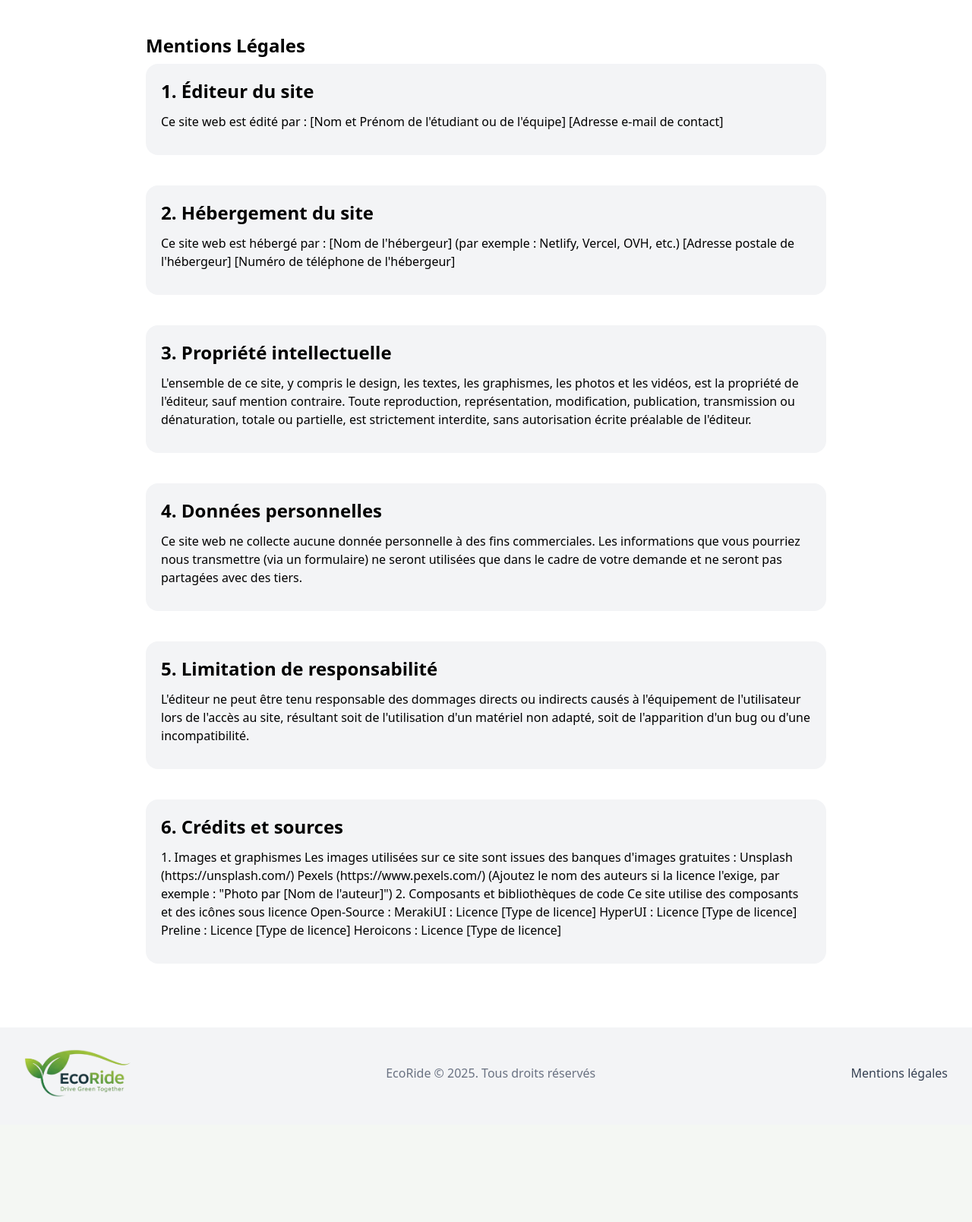
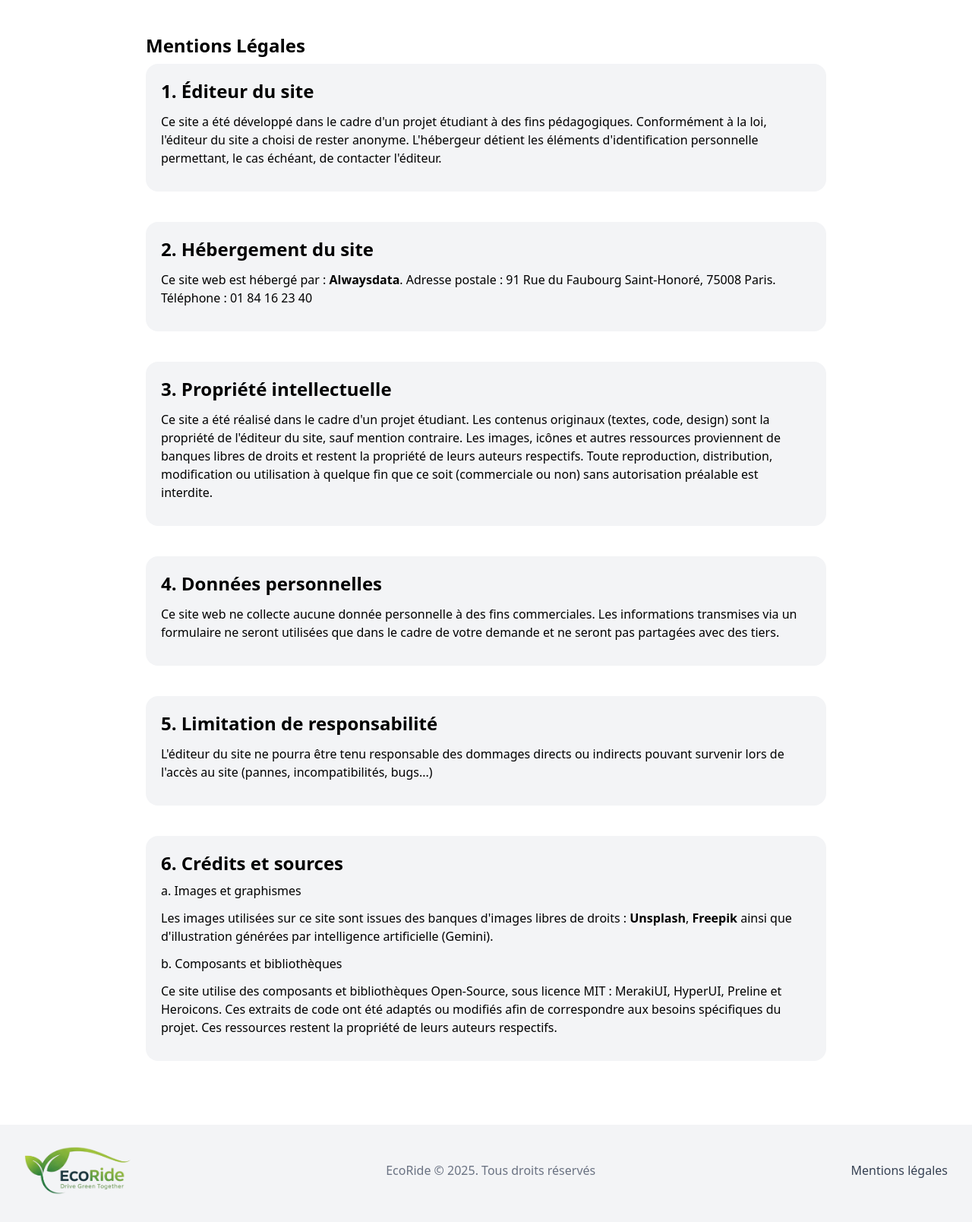
Before and after one commit to Charlotte-Michallet/EcoRide, a PHP site: template EcoRide/admin/Templates/pages/legals.php in a window 1280 px wide; the page is wider, and only the part inside the window is pictured. Shown: the part 60-1668 px from the top of that part at 76% size. Before the commit the page ends 1503 px from the top of that part, so only its background shows below. Run offline with PHP 8.4, Linux system fonts and the light colour scheme; the template is opened without the code that fills it, so the values that code supplies are empty; some libraries are stand-ins or nearby versions.

Commit message:
Fix: Update composer dependencies

```diff
--- a/EcoRide/admin/Templates/pages/legals.php
+++ b/EcoRide/admin/Templates/pages/legals.php
@@ -3,66 +3,48 @@
         <h1 class="font-bold text-2xl mb-2">Mentions Légales</h1>
         <div class="bg-gray-100 p-5 mb-10 rounded-2xl">
             <h2 class="font-bold text-2xl mb-2">1. Éditeur du site</h2>
-            <p class="my-3">Ce site web est édité par :
-
-                [Nom et Prénom de l'étudiant ou de l'équipe]
-                [Adresse e-mail de contact]</p>
+            <p class="my-3"> Ce site a été développé dans le cadre d'un projet étudiant à des fins pédagogiques.
+                Conformément à la
+                loi, l'éditeur du site a choisi de rester anonyme. L'hébergeur détient les éléments d'identification
+                personnelle permettant, le cas échéant, de contacter l'éditeur.</p>
         </div>
 
         <div class="bg-gray-100 p-5 mb-10 rounded-2xl">
             <h2 class="font-bold text-2xl mb-2">2. Hébergement du site</h2>
-            <p class="my-3">Ce site web est hébergé par :
-
-                [Nom de l'hébergeur] (par exemple : Netlify, Vercel, OVH, etc.)
-                [Adresse postale de l'hébergeur]
-                [Numéro de téléphone de l'hébergeur]</p>
+            <p class="my-3">Ce site web est hébergé par : <a href="https://www.alwaysdata.com/fr/" target="_blank"><b>Alwaysdata</b></a>. Adresse postale : 91 Rue du Faubourg Saint-Honoré, 75008 Paris. Téléphone : 01 84 16 23 40</p>
         </div>
 
         <div class="bg-gray-100 p-5 mb-10 rounded-2xl">
             <h2 class="font-bold text-2xl mb-2">3. Propriété intellectuelle</h2>
-            <p class="my-3">L'ensemble de ce site, y compris le design, les textes, les graphismes, les photos et les
-                vidéos, est la propriété de l'éditeur, sauf mention contraire. Toute reproduction, représentation,
-                modification, publication, transmission ou dénaturation, totale ou partielle, est strictement interdite,
-                sans autorisation écrite préalable de l'éditeur.</p>
+            <p class="my-3">Ce site a été réalisé dans le cadre d'un projet étudiant.
+                Les contenus originaux (textes, code, design) sont la propriété de l'éditeur du site, sauf mention
+                contraire. Les images, icônes et autres ressources proviennent de banques libres de droits et restent la propriété
+                de leurs auteurs respectifs. Toute reproduction, distribution, modification ou utilisation à quelque fin que ce soit (commerciale ou non) sans autorisation préalable est interdite.</p>
         </div>
 
         <div class="bg-gray-100 p-5 mb-10 rounded-2xl">
             <h2 class="font-bold text-2xl mb-2">4. Données personnelles</h2>
             <p class="my-3">Ce site web ne collecte aucune donnée personnelle à des fins commerciales. Les informations
-                que vous pourriez nous transmettre (via un formulaire) ne seront utilisées que dans le cadre de votre
-                demande et ne seront pas partagées avec des tiers.</p>
+                transmises via un formulaire ne seront utilisées que dans le cadre de votre demande et ne seront pas partagées avec des tiers.</p>
         </div>
 
         <div class="bg-gray-100 p-5 mb-10 rounded-2xl">
             <h2 class="font-bold text-2xl mb-2">5. Limitation de responsabilité</h2>
-            <p class="my-3">L'éditeur ne peut être tenu responsable des dommages directs ou indirects causés à
-                l'équipement de l'utilisateur lors de l'accès au site, résultant soit de l'utilisation d'un matériel non
-                adapté, soit de l'apparition d'un bug ou d'une incompatibilité.</p>
+            <p class="my-3">L'éditeur du site ne pourra être tenu responsable des dommages directs ou indirects pouvant survenir lors de l'accès au site (pannes, incompatibilités, bugs...)</p>
         </div>
 
         <div class="bg-gray-100 p-5 mb-10 rounded-2xl">
             <h2 class="font-bold text-2xl mb-2">6. Crédits et sources</h2>
-            <p class="my-3">1. Images et graphismes
-
-                Les images utilisées sur ce site sont issues des banques d'images gratuites :
-
-                Unsplash (https://unsplash.com/)
-
-                Pexels (https://www.pexels.com/)
-
-                (Ajoutez le nom des auteurs si la licence l'exige, par exemple : "Photo par [Nom de l'auteur]")
-
-                2. Composants et bibliothèques de code
-
-                Ce site utilise des composants et des icônes sous licence Open-Source :
-
-                MerakiUI : Licence [Type de licence]
-
-                HyperUI : Licence [Type de licence]
-
-                Preline : Licence [Type de licence]
-
-                Heroicons : Licence [Type de licence]</p>
+            <h3>a. Images et graphismes</h3>
+            <p class="my-3">
+                Les images utilisées sur ce site sont issues des banques d'images libres de droits :
+                <a href="https://unsplash.com/" target="_blank"><b>Unsplash</b></a>, <a href="https://fr.freepik.com/"
+                    target="_blank"><b>Freepik</b></a> ainsi que d'illustration générées par intelligence artificielle (Gemini).
+            </p>
+            <h3>b. Composants et bibliothèques</h3>
+            <p class="my-3">
+                Ce site utilise des composants et bibliothèques Open-Source, sous licence MIT : MerakiUI, HyperUI, Preline et Heroicons.
+                Ces extraits de code ont été adaptés ou modifiés afin de correspondre aux besoins spécifiques du projet. Ces ressources restent la propriété de leurs auteurs respectifs.</p>
         </div>
     </div>
 </section>
--- a/EcoRide/composer.json
+++ b/EcoRide/composer.json
@@ -15,9 +15,6 @@
          "mongodb/mongodb": "^1.21",
          "phpmailer/phpmailer": "^6.0"
     },
-    "require-dev": {
-        "phpunit/phpunit": "^11.0"
-    },
     "config": {
         "allow-plugins": {
             "php-http/discovery": true
```
Also changed, not shown: 1 other file.
